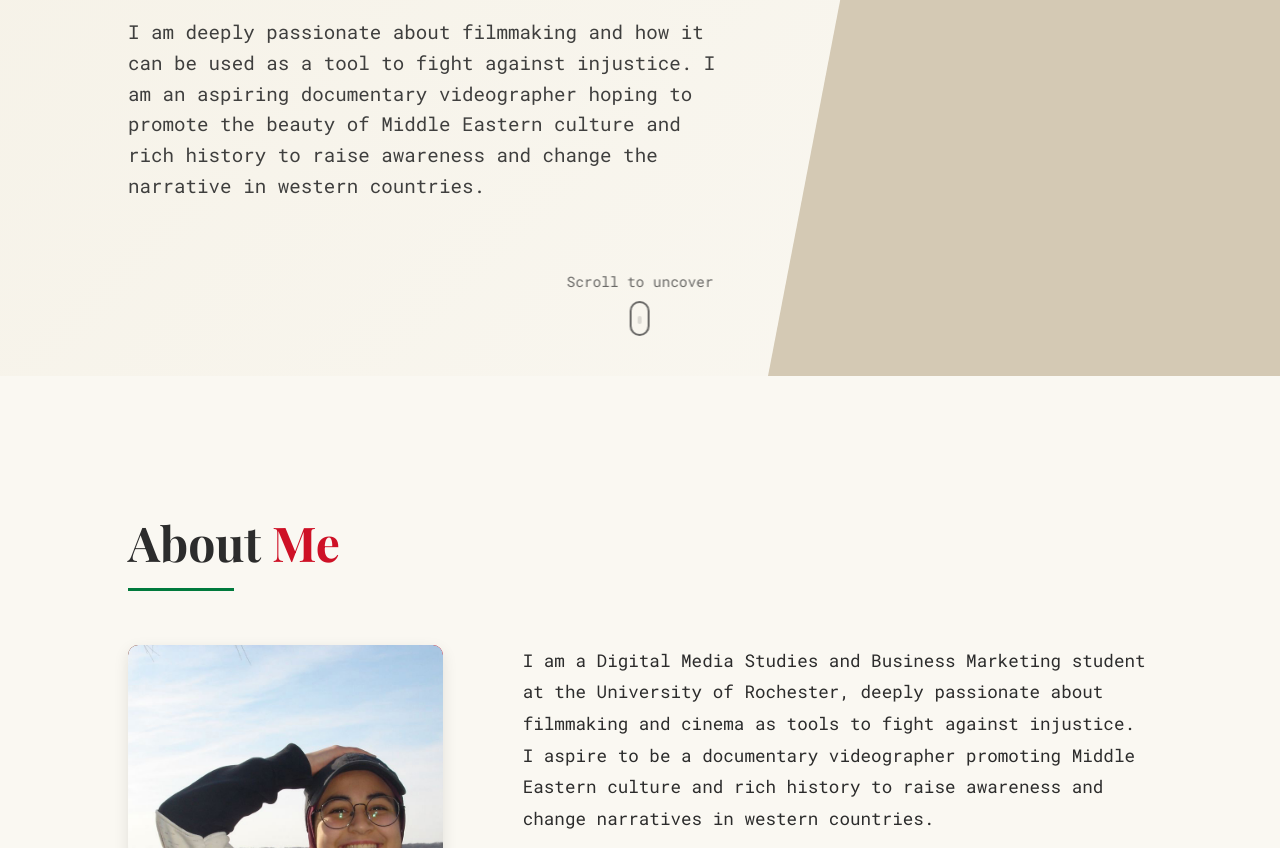
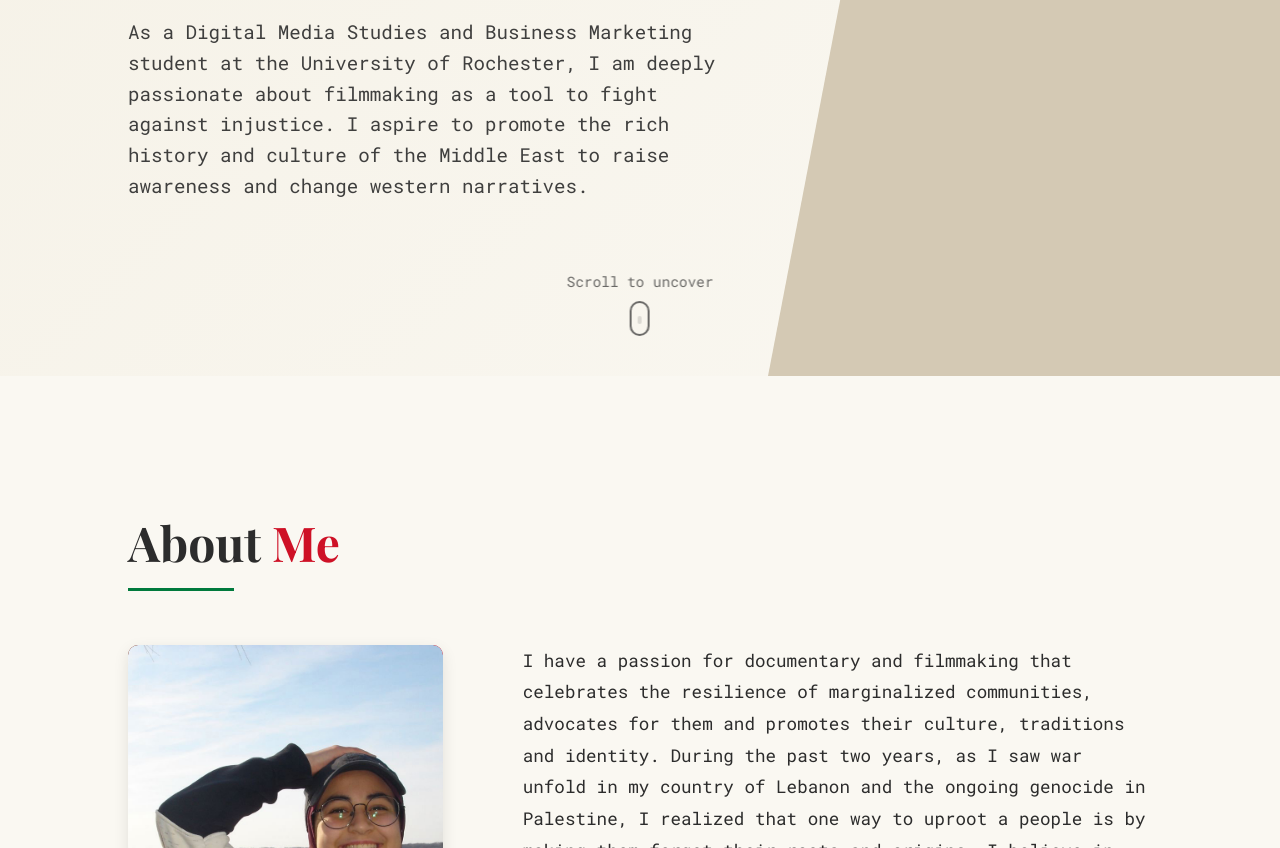
Before and after one commit to Zeina-El-Madani/Zeina-El-Madani, a plain HTML site: page index.html in a window 1280 px wide. Shown: the part 424-1272 px from the top of the page. Drawn offline with nearby package versions, Linux system fonts and the light colour scheme.

Commit message:
updated about me and landing page

```diff
--- a/index.html
+++ b/index.html
@@ -38,8 +38,7 @@
                 <span class="title-line main-title">I am <span class="name">Zeina El Madani</span></span>
                 <span class="title-line subtitle">I'm a Documentary Filmmaker and my work is about <span class="typing-text"></span></span>
             </h1>
-            <p class="hero-subtitle">I am deeply passionate about filmmaking and how it can be used as a tool to fight against injustice. I am an aspiring documentary videographer hoping to promote the beauty of Middle Eastern culture and rich history to raise awareness and change the narrative in western countries.
-                </p>
+            <p class="hero-subtitle">As a Digital Media Studies and Business Marketing student at the University of Rochester, I am deeply passionate about filmmaking as a tool to fight against injustice. I aspire to promote the rich history and culture of the Middle East to raise awareness and change western narratives. </p>
             <div class="hero-scroll">
                 <span>Scroll to uncover</span>
                 <div class="scroll-icon"></div>
@@ -57,9 +56,14 @@
                 <div class="image-censor" data-reveal="true"></div>
             </div>
             <div class="about-content">
-                <p class="about-text">I am a Digital Media Studies and Business Marketing student at the University of Rochester, deeply passionate about filmmaking and cinema as tools to fight against injustice. I aspire to be a documentary videographer promoting Middle Eastern culture and rich history to raise awareness and change narratives in western countries.</p>
+                <p class="about-text">I have a passion for documentary and filmmaking that celebrates the resilience of marginalized communities, advocates for them and promotes their culture, traditions and identity. During the past two years, as I saw war unfold in my country of Lebanon and the ongoing genocide in Palestine, I realized that one way to uproot a people is by making them forget their roots and origins.
 
-                <p class="about-text">Sumud, the title of my ongoing project, is an Arabic word that reflects the spirit of resilience. A word I didn't know what it truly meant until I was met with one of the forces it fights against: Censorship.</p>
+                    I believe in story-telling as a tool for change. So one form of resistance is to document and raise awareness to preserve a culture. As an Arab who has lived in multiple countries with different cultures, I came to understand that giving people a voice and passing on their stories is a powerful way of keeping them alive. Another way to fight against injustice is through photo-documentaries that portray the truth and put pressure against the oppressor. I believe an important skill to have is being able to say things with stills and capturing moments essential to history and justice.
+
+                    I aspire to be involved in meaningful work that will raise awareness, fight for justice and
+                    pressure policymakers to adopt positive change with the hopes that one day we’ll live in a world
+                    where people are not oppressed and stigmatized
+                    </p>
 
                 <div class="bio-highlights">
                     <div class="highlight-item">
```
